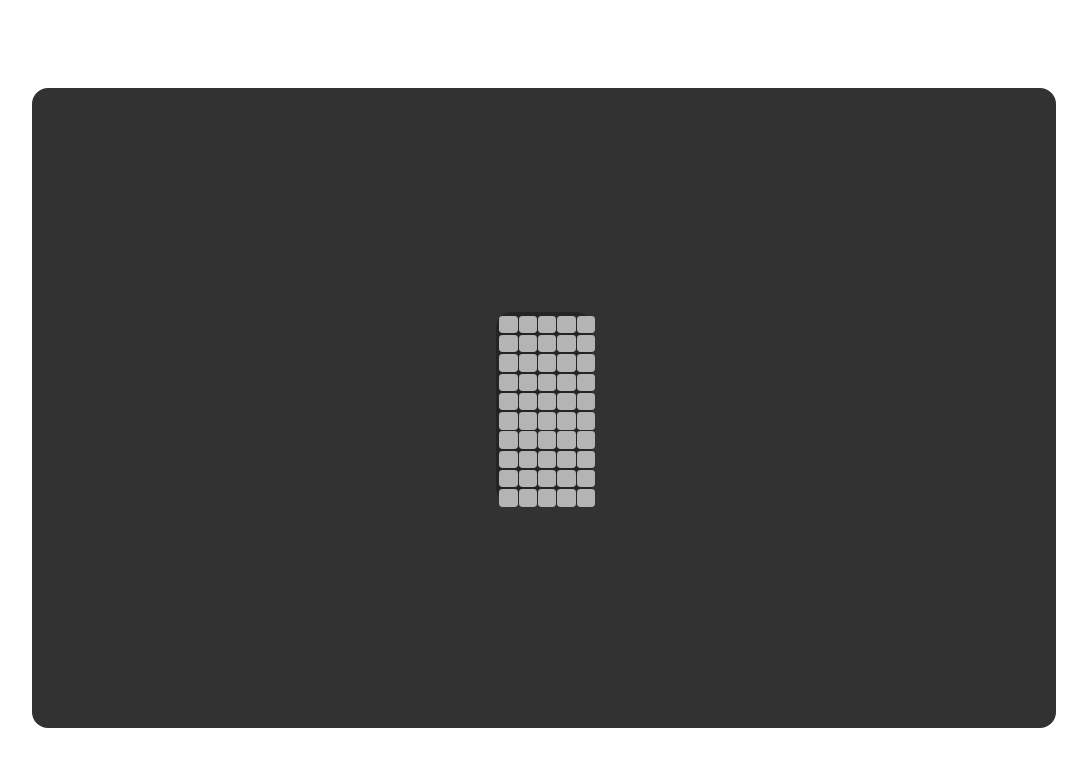
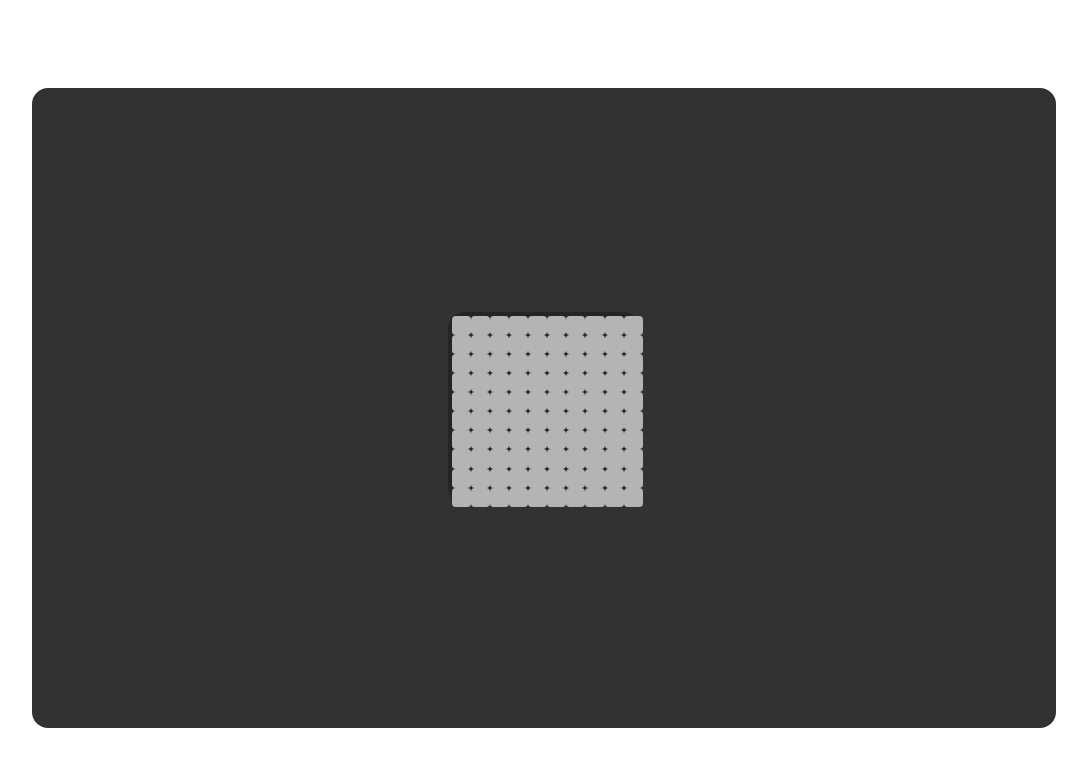
Before and after one commit to ReidS28/minesweeper_js, a website: page index.html in a window 1280 px wide. Shown: the whole page, without its empty margins (96-1183 px from the left). Drawn offline with Linux system fonts and the light colour scheme.

Commit message:
zhsgvfahiljeknrbfkghvjauhwjkenlbfkayekrf

```diff
--- a/minesweeper.js
+++ b/minesweeper.js
@@ -86,8 +86,8 @@ class Minesweeper {
 		}
 
 		// If tile is 0, uncover all surrounding cells
-		//if (numberToDisplay == 0) {
-		if (true) {
+		if (numberToDisplay == 0) {
+		//if (true) {
 			for (let row = r - 1; row <= r + 1; row++) {
 				for (let col = c - 1; col <= c + 1; col++) {
 					if (
--- a/script.js
+++ b/script.js
@@ -1,2 +1,2 @@
-const game = new Minesweeper("game-board", 10, 5, 0.2);
+const game = new Minesweeper("game-board", 10, 10, 0.2);
 game.fillnumSurrounding();
--- a/style.css
+++ b/style.css
@@ -36,7 +36,7 @@ main {
 	aspect-ratio: calc(var(--cols) / var(--rows)); /* Correct aspect ratio */
 	object-fit: contain; /* Ensure the grid fits properly within its container */
 
-	gap: 1%; /* Adds space between the cells */
+	gap: 0%; /* Adds space between the cells */
 }
 
 .cell {
@@ -53,7 +53,7 @@ main {
 	font-weight: 1000;
 
 	font-size: calc(
-		90vmin / (var(--rows) * 1)
+		90vmin / (max(var(--rows), var(--cols)) * 1)
 	); /* Dynamically adjust font size */
 	line-height: 1; /* Prevents extra spacing inside the cell */
 
```
